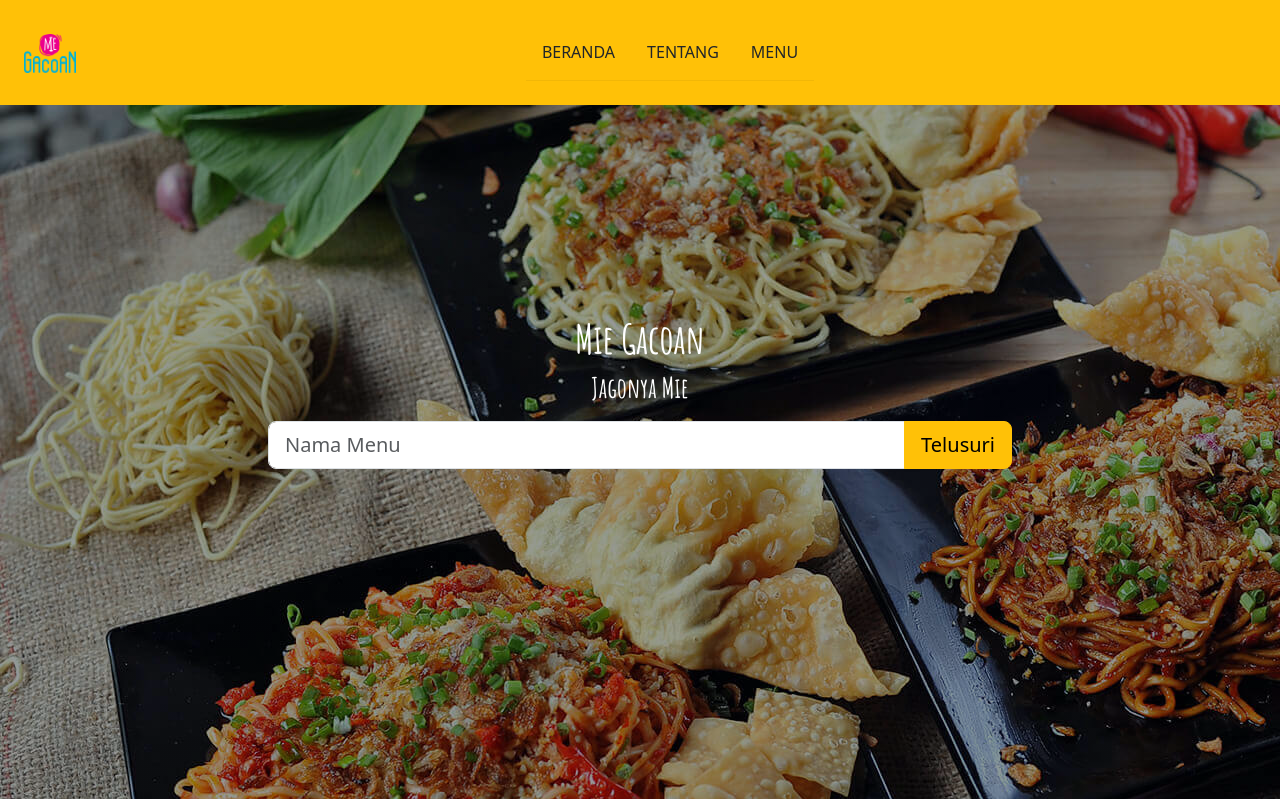
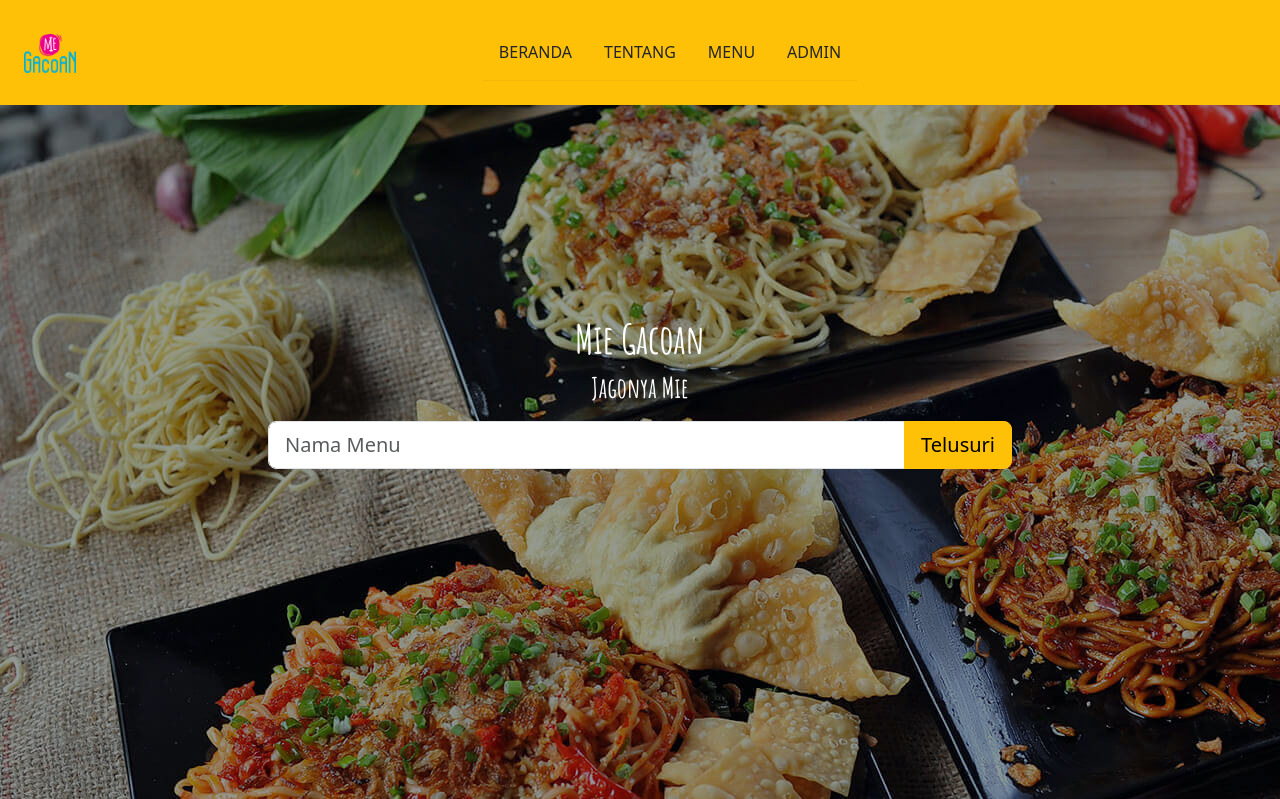
Before and after one commit to Aderizqy/pw2024_tubes_233040008, a PHP site: page / in a window 1280 px wide. Shown: the top 799 px of the page. Run offline with PHP 8.4, Linux system fonts and the light colour scheme; data comes from the database, SQL or seed files in the repository.

Commit message:
menambahkan admin di navbar

```diff
--- a/index.php
+++ b/index.php
@@ -37,6 +37,9 @@ $queryMenu = mysqli_query($conn, "SELECT kategori_id, nama, harga, foto, detail
                     </li>
                     <li class="nav-item px-2 py-2">
                         <a class="nav-link text-uppercase text-dark" href="menu.php">Menu</a>
+                    </li>
+                    <li class="nav-item px-2 py-2">
+                        <a class="nav-link text-uppercase text-dark" href="../adminpanel/logout.php">Admin</a>
                     </li>
                 </ul>
             </div>
```
